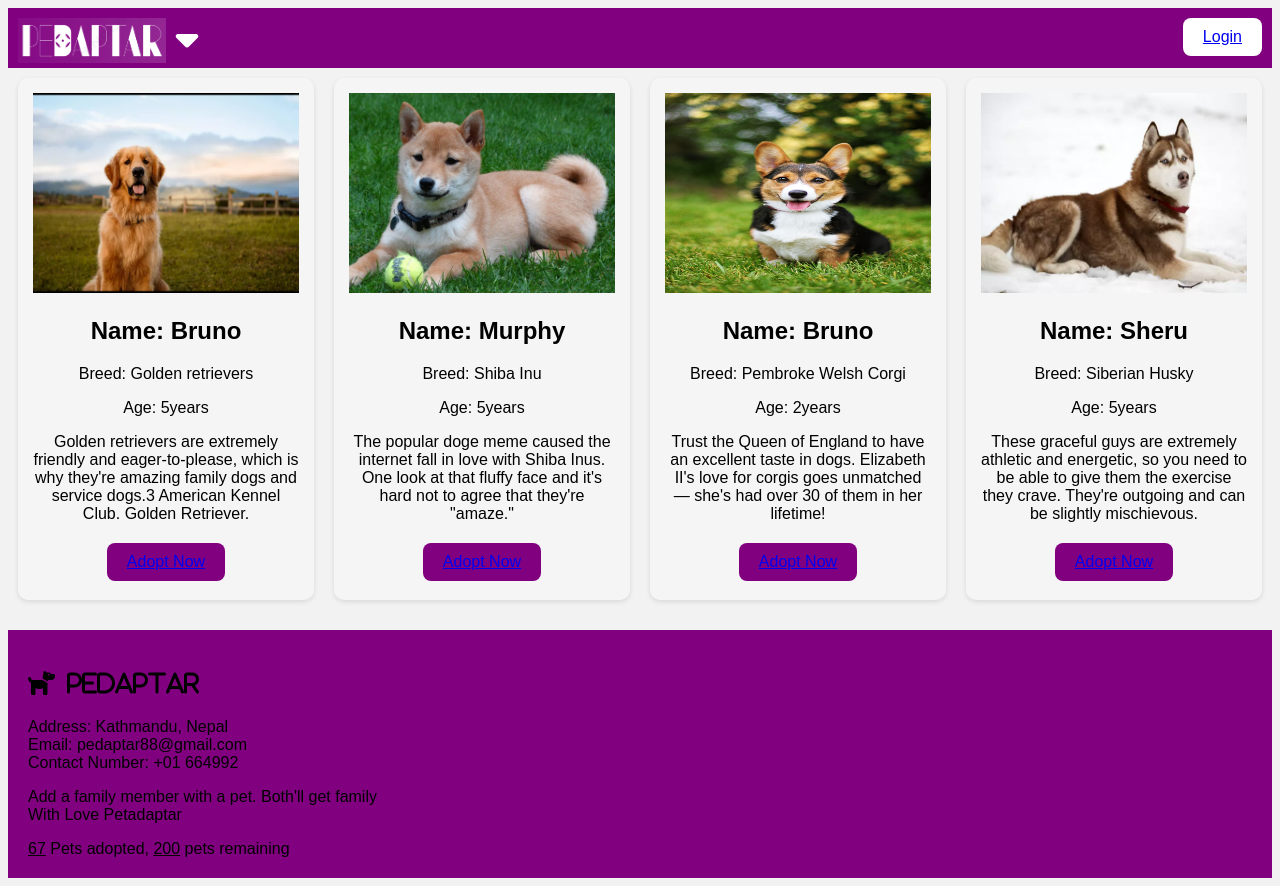
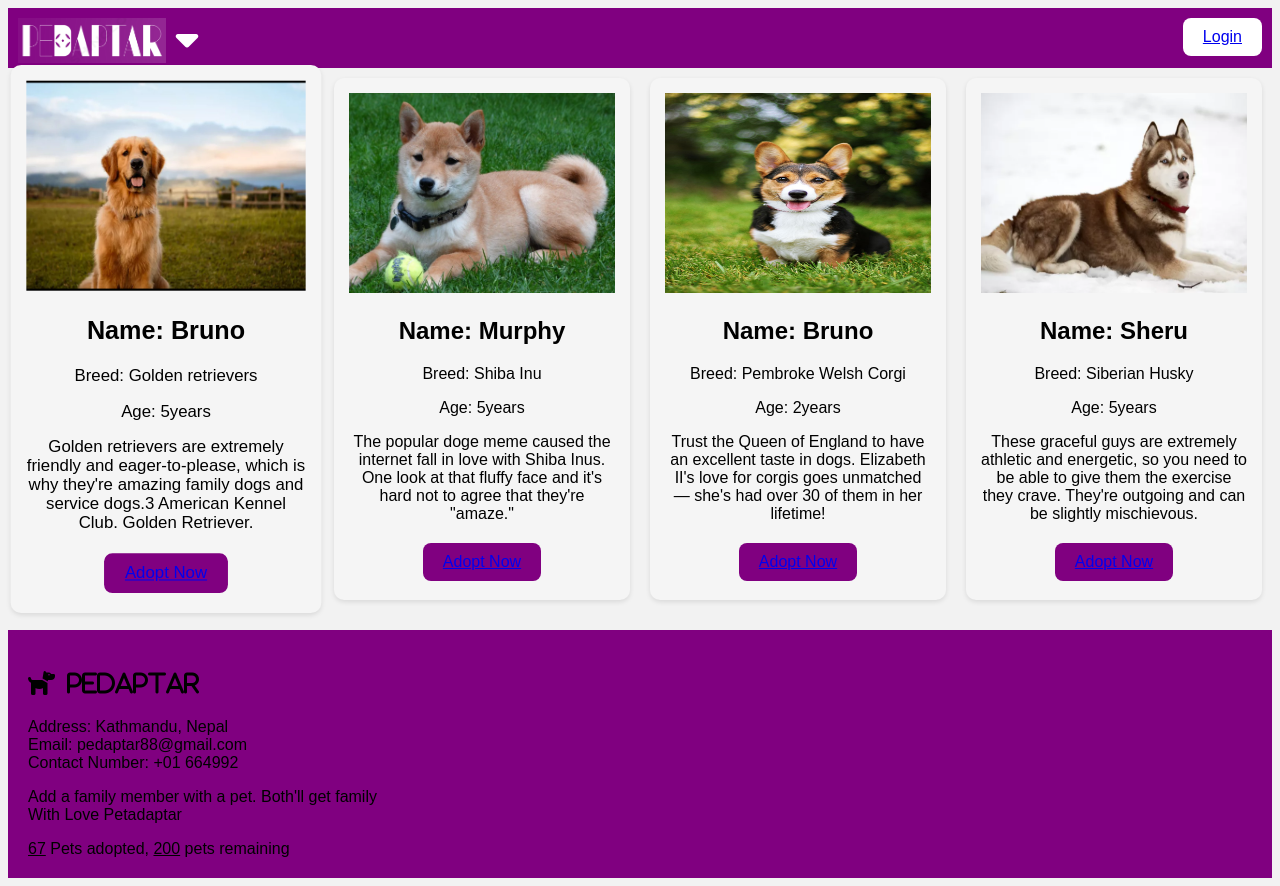
Before and after one commit to adhprakriti/PawsAbode, a PHP site: page /Collab/More.html in a window 1280 px wide, with the pointer over the restyled element. Run offline with PHP 8.4, Linux system fonts and the light colour scheme; some libraries are stand-ins or nearby versions.

Commit message:
Update More.css with hovering element

```diff
--- a/Collab/More.css
+++ b/Collab/More.css
@@ -109,6 +109,10 @@ body {
     height: 200px;;
 }
 
+.pet-card:hover{
+    transform: scale(1.05);
+}
+
 .adopt-button {
   background-color: purple; /* Set button background color to purple */
   color: rgb(17, 3, 3); /* Set button text color to white */
```
